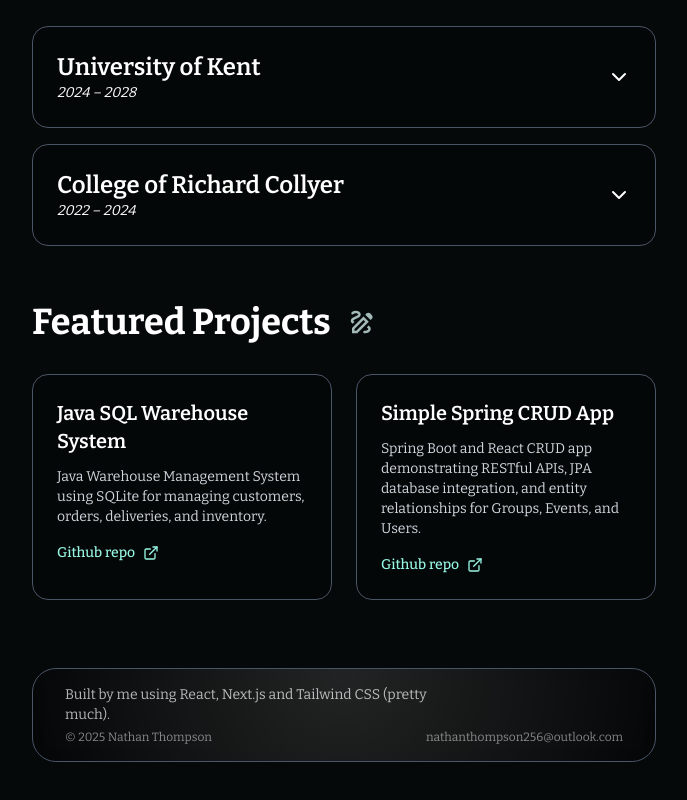
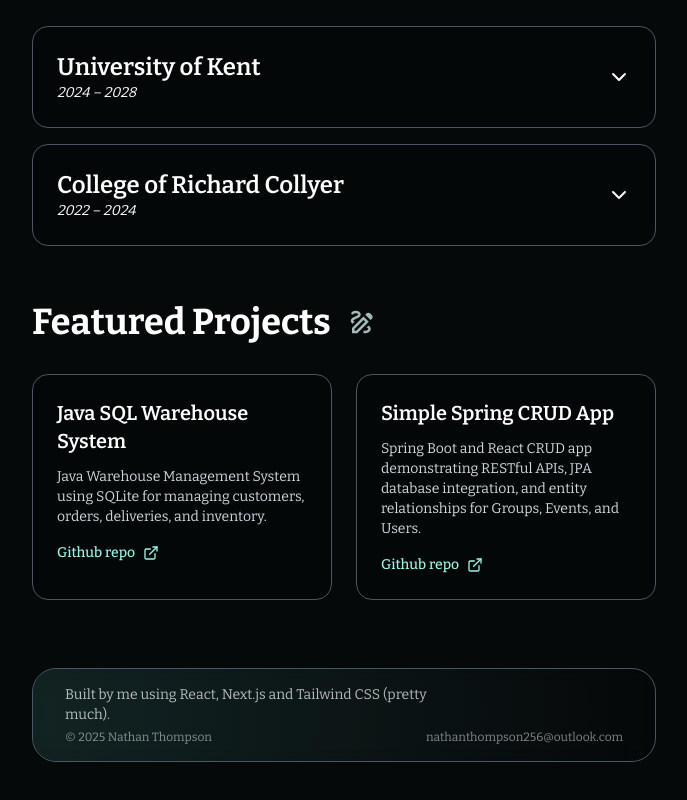
Before and after one commit to nathant1234567/nathan-portfolio, a Next.js app: page / in a window 1280 px wide. Shown: the part 1142-1942 px from the top of the page, without its empty margins (112-799 px from the left). Built offline with nearby package versions, Linux system fonts and the light colour scheme.

Commit message:
messing with colours

```diff
--- a/src/components/ui/Footer.tsx
+++ b/src/components/ui/Footer.tsx
@@ -1,7 +1,5 @@
 import Link from "next/link";
 import SectionWrapper from "@/components/layout/SectionWrapper";
-
-
 
 export default function Footer() {
     const year = new Date().getFullYear();
@@ -9,8 +7,8 @@ export default function Footer() {
     return (
         <SectionWrapper>
         <footer className="mt-3 w-full pb-5">
-            <div className="relative overflow-hidden rounded-3xl border border-gray-600 bg-black/25 px-8 py-4 backdrop-blur">
-                <div className="absolute inset-0  -z-10 bg-[radial-gradient(circle_at_top,_rgba(255,255,255,0.12),_transparent_100%)]" />
+            <div className="relative overflow-hidden rounded-3xl border border-gray-600 bg-black/10 px-8 py-4 backdrop-blur">
+                <div className="absolute inset-0 -z-10 bg-[radial-gradient(circle_at_left,_rgba(55,119,113,0.25),_transparent_100%)]" />
                 <div className="flex flex-col gap-8 md:flex-row md:items-start md:justify-between">
                     <div className="max-w-sm space-y-2">
                         <p className="text-sm text-white/70">
```
